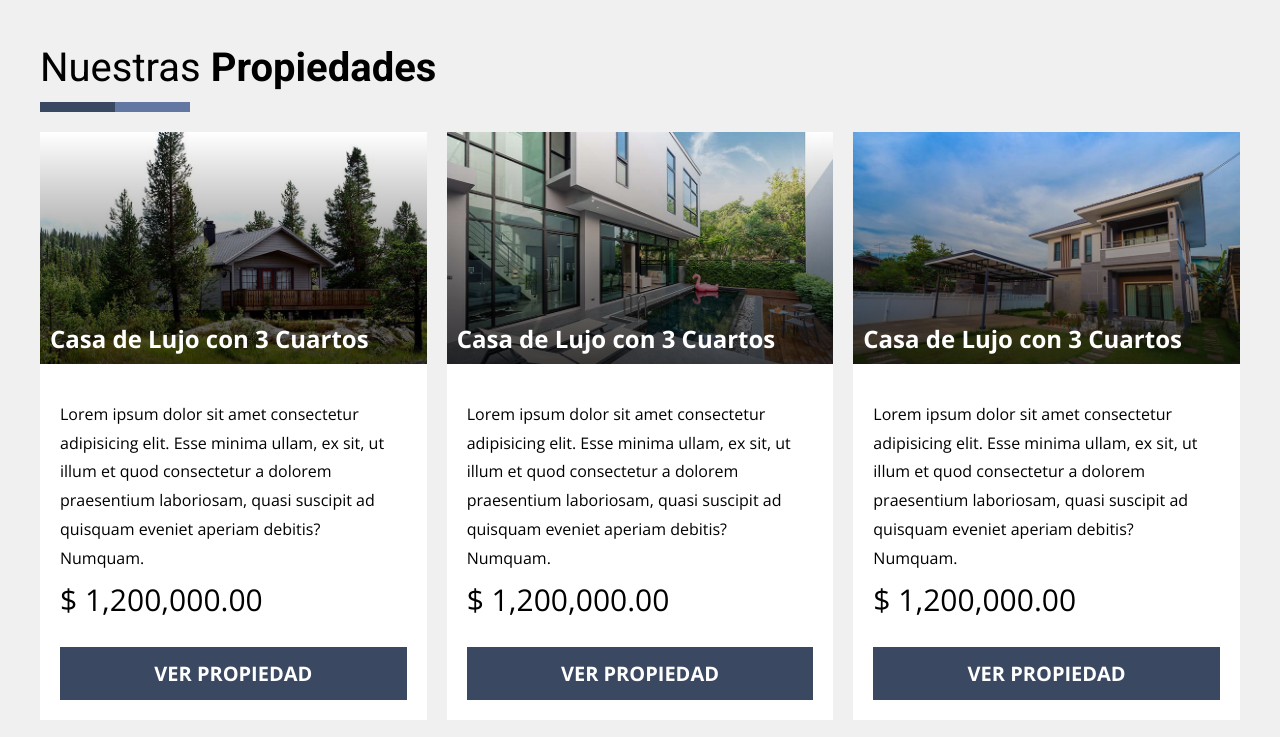
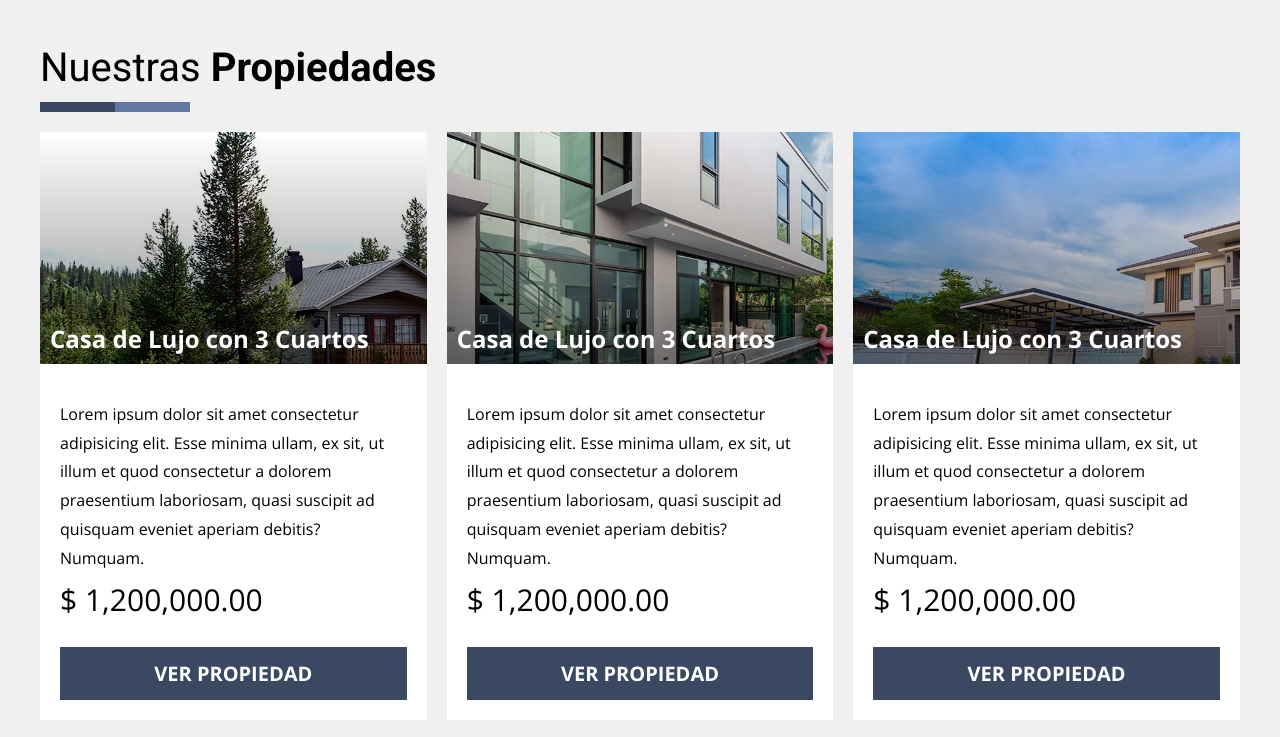
Before and after one commit to MoisesKMS/real-state, a website: page index.html in a window 1280 px wide. Shown: the part 660-1397 px from the top of the page. Drawn offline with nearby package versions, Linux system fonts and the light colour scheme; files that its build step writes are made by us from their sources; files whose address does not match are found by name.

Commit message:
1.5.0
-Add efecto smoth scroll a imágenes
-Sitio terminado

```diff
--- a/index.html
+++ b/index.html
@@ -243,7 +243,7 @@
             Todos los derechos reservados &copy; - Real Satate
         </p>
     </footer>
-
+    <script src="js/app.js"></script>
 </body>
 
 </html>
--- /dev/null
+++ b/js/app.js
@@ -0,0 +1,11 @@
+const imagenes = document.querySelectorAll('.propiedad__imagen');
+
+
+window.addEventListener('scroll', () => {
+    const scroll = this.scrollY / -20;
+
+
+    imagenes.forEach(imagen => {
+        imagen.style.backgroundPositionY = `${scroll}px`;
+    })
+});
--- a/src/scss/ui/contenido/_propiedades.scss
+++ b/src/scss/ui/contenido/_propiedades.scss
@@ -20,8 +20,9 @@
     background-color: v.$blanco;
     &__imagen {
         aspect-ratio: 10 / 6;
-        background-size: cover;
+        background-size: 150% 150%;
         position: relative;
+        background-repeat: no-repeat;
     }
     @for $i from 1 through 6 {
         $imagen: '../img/propiedad_' + $i + '.jpg';
```
